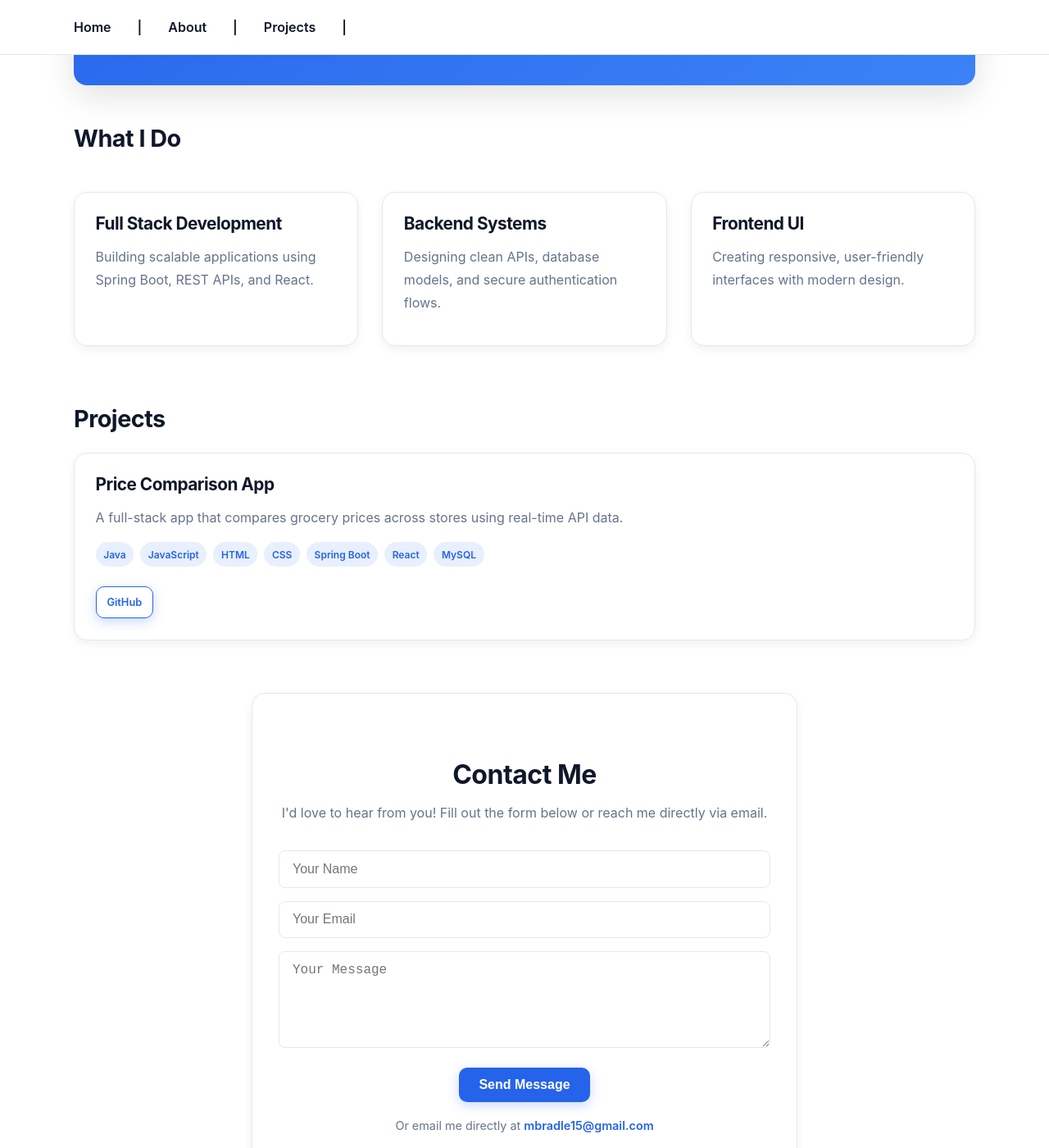
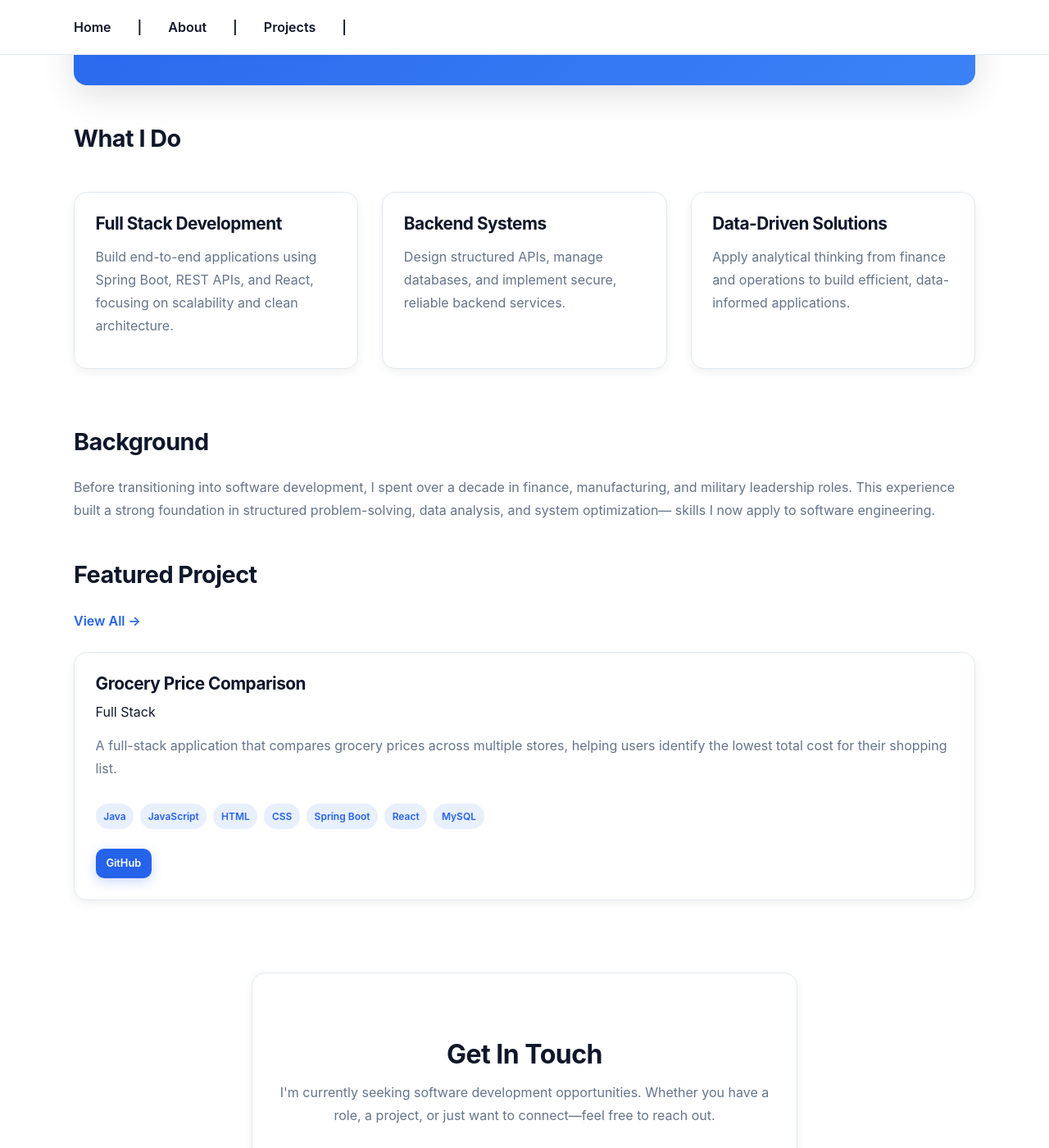
Before and after one commit to mark-bradley1/mark-bradley1.github.io, a Jekyll site: the page built from index.md, in a window 1280 px wide and 1400 px high, scrolled down 486 px. Shown: the whole window at 82% size. Built offline with Jekyll 4.4.1, drawn with Linux system fonts in a browser that asks for light colours; some of the changed text lies outside the part shown.

Commit message:
Update index.md

```diff
--- a/index.md
+++ b/index.md
@@ -3,92 +3,168 @@ layout: default
 title: Home
 ---
 
+<!-- ================= HERO ================= -->
+
 <section class="hero fade-in">
-  <h1>Full-Stack Developer</h1>
 
-  <p>
-    Former finance professional with 14+ years of experience in data analysis,
-    systems thinking, and operations—now building scalable web applications
-    using Java, Spring Boot, and React.
-  </p>
+  <div class="hero-content">
+    <h1>Full-Stack Developer</h1>
 
-  <div class="hero-actions">
-    <a href="/projects/" class="button">View Projects</a>
-    <a href="/#contact" class="button secondary">Contact Me</a>
+    <p class="hero-subtext">
+      Former finance professional with 14+ years of experience in data analysis,
+      systems thinking, and operations—now building scalable web applications
+      using Java, Spring Boot, and React.
+    </p>
+
+    <div class="hero-actions">
+      <a href="/projects/" class="button">View Projects</a>
+      <a href="#contact" class="button secondary">Contact Me</a>
+    </div>
   </div>
+
 </section>
 
+
+<!-- ================= VALUE SECTION ================= -->
+
 <section class="fade-in">
+
   <h2>What I Do</h2>
 
   <div class="projects-grid">
+
     <div class="card">
       <h3>Full Stack Development</h3>
-      <p>Building scalable applications using Spring Boot, REST APIs, and React.</p>
+      <p>
+        Build end-to-end applications using Spring Boot, REST APIs, and React,
+        focusing on scalability and clean architecture.
+      </p>
     </div>
 
     <div class="card">
       <h3>Backend Systems</h3>
-      <p>Designing clean APIs, database models, and secure authentication flows.</p>
+      <p>
+        Design structured APIs, manage databases, and implement secure,
+        reliable backend services.
+      </p>
     </div>
 
     <div class="card">
-      <h3>Frontend UI</h3>
-      <p>Creating responsive, user-friendly interfaces with modern design.</p>
+      <h3>Data-Driven Solutions</h3>
+      <p>
+        Apply analytical thinking from finance and operations to build efficient,
+        data-informed applications.
+      </p>
     </div>
+
   </div>
+
 </section>
 
+
+<!-- ================= BACKGROUND (NEW) ================= -->
+
+<section class="fade-in">
+
+  <h2>Background</h2>
+
+  <p class="section-text">
+    Before transitioning into software development, I spent over a decade in finance,
+    manufacturing, and military leadership roles. This experience built a strong
+    foundation in structured problem-solving, data analysis, and system optimization—
+    skills I now apply to software engineering.
+  </p>
+
+</section>
+
+
+<!-- ================= PROJECTS ================= -->
+
 <section id="projects" class="fade-in">
-  <h2>Projects</h2>
+
+  <div class="section-header">
+    <h2>Featured Project</h2>
+    <a href="/projects/">View All →</a>
+  </div>
 
   <div class="projects-grid">
 
-    <div class="project-card">
-      <div class="project-content">
-        <h3>Price Comparison App</h3>
-        <p>
-          A full-stack app that compares grocery prices across stores using real-time API data.
-        </p>
+    <div class="card project-card">
 
-        <ul class="project-tags">
-          <li>Java</li>
-          <li>JavaScript</li>
-          <li>HTML</li>
-          <li>CSS</li>
-          <li>Spring Boot</li>
-          <li>React</li>
-          <li>MySQL</li>
-        </ul>
+      <div class="project-header">
+        <h3>Grocery Price Comparison</h3>
+        <span class="badge">Full Stack</span>
       </div>
 
+      <p class="project-description">
+        A full-stack application that compares grocery prices across multiple stores,
+        helping users identify the lowest total cost for their shopping list.
+      </p>
+
+      <ul class="project-tags">
+        <li>Java</li>
+        <li>JavaScript</li>
+        <li>HTML</li>
+        <li>CSS</li>
+        <li>Spring Boot</li>
+        <li>React</li>
+        <li>MySQL</li>
+      </ul>
+
       <div class="project-footer">
-        <a href="https://github.com/mark-bradley1/Unit2-Final-Project-Price-Comparison" class="button small secondary" target="_blank">GitHub</a>
+        <a href="https://github.com/mark-bradley1/Unit2-Final-Project-Price-Comparison"
+           class="button small"
+           target="_blank">
+          GitHub
+        </a>
       </div>
+
     </div>
 
   </div>
+
 </section>
 
+
+<!-- ================= CONTACT ================= -->
+
 <section id="contact" class="fade-in contact-section">
-  <h2>Contact Me</h2>
-  <p>I'd love to hear from you! Fill out the form below or reach me directly via email.</p>
+
+  <h2>Get In Touch</h2>
+
+  <p class="section-text">
+    I'm currently seeking software development opportunities. Whether you have a role,
+    a project, or just want to connect—feel free to reach out.
+  </p>
 
   <form action="https://formspree.io/f/mbdpaprb" method="POST" class="contact-form">
+
     <div class="form-group">
       <input type="text" name="name" placeholder="Your Name" required>
     </div>
+
     <div class="form-group">
       <input type="email" name="_replyto" placeholder="Your Email" required>
     </div>
+
     <div class="form-group">
       <textarea name="message" placeholder="Your Message" rows="5" required></textarea>
     </div>
+
     <button type="submit" class="button">Send Message</button>
+
   </form>
 
-  <p class="contact-alt">
-    Or email me directly at
-    <a href="mailto:mbradle15@gmail.com">mbradle15@gmail.com</a>
-  </p>
+  <div class="contact-actions">
+    <a href="mailto:mbradle15@gmail.com" class="button secondary">
+      Email Directly
+    </a>
+
+    <a href="https://www.linkedin.com/in/mark-bradley1"
+       target="_blank"
+       class="button secondary">
+      LinkedIn
+    </a>
+  </div>
+
 </section>
```
